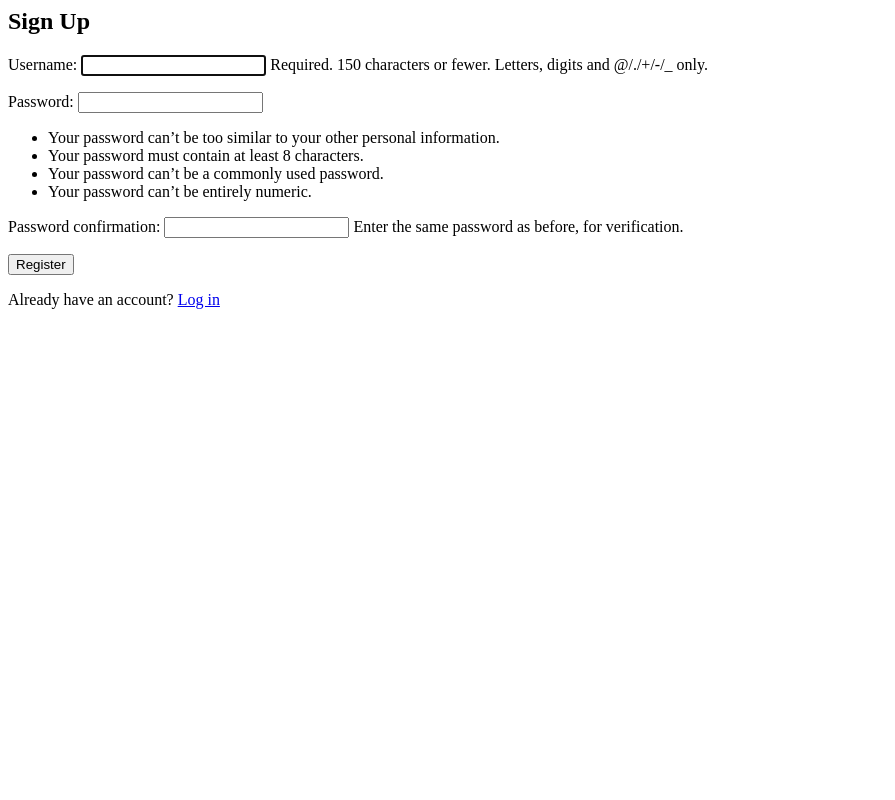
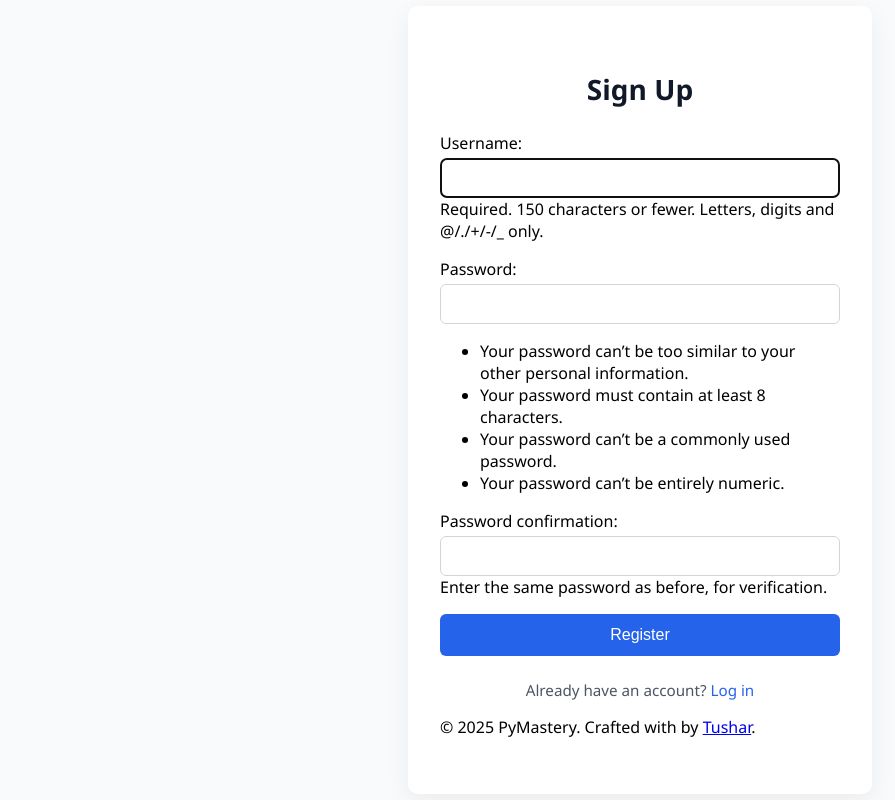
Before and after one commit to tushar-kumar-9354/...PYTHON_MASTERY..., a Django app: page /signup/ in a window 1280 px wide. Shown: the whole page, without its empty margins (0-895 px from the left). Run offline with Django 5.2, Linux system fonts and the light colour scheme.

Commit message:
complete.....

```diff
--- a/core/templates/core/signup.html
+++ b/core/templates/core/signup.html
@@ -1,9 +1,99 @@
+<!DOCTYPE html>
+<html lang="en">
+<head>
+    <meta charset="UTF-8">
+    <title>Sign Up</title>
+    <style>
+        body {
+            background-color: #f9fafb;
+            font-family: 'Segoe UI', Tahoma, Geneva, Verdana, sans-serif;
+            display: flex;
+            justify-content: center;
+            align-items: center;
+            min-height: 100vh;
+            margin: 0;
+        }
 
-<h2>Sign Up</h2>
-<form method="post">
-    {% csrf_token %}
-    {{ form.as_p }}
-    <button type="submit">Register</button>
-</form>
+        .form-container {
+            background: white;
+            padding: 2.5rem 2rem;
+            border-radius: 10px;
+            box-shadow: 0 8px 24px rgba(0, 0, 0, 0.06);
+            width: 100%;
+            max-width: 400px;
+        }
 
-<p>Already have an account? <a href="{% url 'login' %}">Log in</a></p>
+        .form-container h2 {
+            text-align: center;
+            color: #111827;
+            font-size: 1.75rem;
+            margin-bottom: 1.5rem;
+        }
+
+        form p {
+            margin-bottom: 1rem;
+        }
+
+        input, select, textarea {
+            width: 100%;
+            padding: 0.6rem;
+            border: 1px solid #d1d5db;
+            border-radius: 6px;
+            font-size: 1rem;
+            margin-top: 0.3rem;
+            box-sizing: border-box;
+        }
+
+        button {
+            width: 100%;
+            padding: 0.75rem;
+            background-color: #2563eb;
+            color: white;
+            font-size: 1rem;
+            border: none;
+            border-radius: 6px;
+            cursor: pointer;
+            transition: background-color 0.3s ease;
+        }
+
+        button:hover {
+            background-color: #1d4ed8;
+        }
+
+        .form-footer {
+            text-align: center;
+            margin-top: 1.5rem;
+            font-size: 0.95rem;
+            color: #4b5563;
+        }
+
+        .form-footer a {
+            color: #2563eb;
+            text-decoration: none;
+        }
+
+        .form-footer a:hover {
+            text-decoration: underline;
+        }
+    </style>
+</head>
+<body>
+    <div class="form-container">
+        <h2>Sign Up</h2>
+        <form method="post">
+            {% csrf_token %}
+            {{ form.as_p }}
+            <button type="submit">Register</button>
+        </form>
+        <div class="form-footer">
+            Already have an account? <a href="{% url 'login' %}">Log in</a>
+        </div>
+    <footer class="text-center py-4">
+    <p class="mb-0 text-muted">
+      © {% now "Y" %} PyMastery. Crafted with <i class="bi bi-heart-fill text-danger"></i> by
+      <a href="https://github.com/tushar-kumar-9354" target="_blank" rel="noopener" class="text-decoration-none text-primary">Tushar</a>.
+    </p>
+  </footer>
+    </div>
+</body>
+</html>
--- a/core/views.py
+++ b/core/views.py
@@ -169,7 +169,7 @@ def signup_view(request):
         if form.is_valid():
             user = form.save()
             login(request, user)
-            return redirect('course_list')
+            return redirect('home')
     else:
         form = UserCreationForm()
     return render(request, 'core/signup.html', {'form': form})
@@ -292,7 +292,7 @@ def get_gemini_explanation(request):
             if not code_snippet:
                 return JsonResponse({'error': 'No code provided.'}, status=400)
 
-            gemini_api_key = "AIzaSyDUKAYNttTpvyilioaF9BfbPDEmw6g2ljQ"
+            gemini_api_key = "own api key"
             if not gemini_api_key:
                 return JsonResponse({'error': 'Gemini API key not configured.'}, status=500)
 
```
Also changed, not shown: core/templates/core/course_list.html (+6 -3 lines), core/templates/core/home.html (+7 -9 lines), core/templates/core/leaderboard.html (+5 -2 lines), core/templates/core/lesson_detail.html (+6 -4 lines), core/templates/core/lesson_list.html (+7 -3 lines), core/templates/core/login.html (+8 -1 lines), core/templates/core/my_quiz_history.html (+7 -4 lines), core/templates/core/quiz_list.html (+6 -1 lines), core/templates/core/quiz_result.html (+9 -3 lines), README.md.
